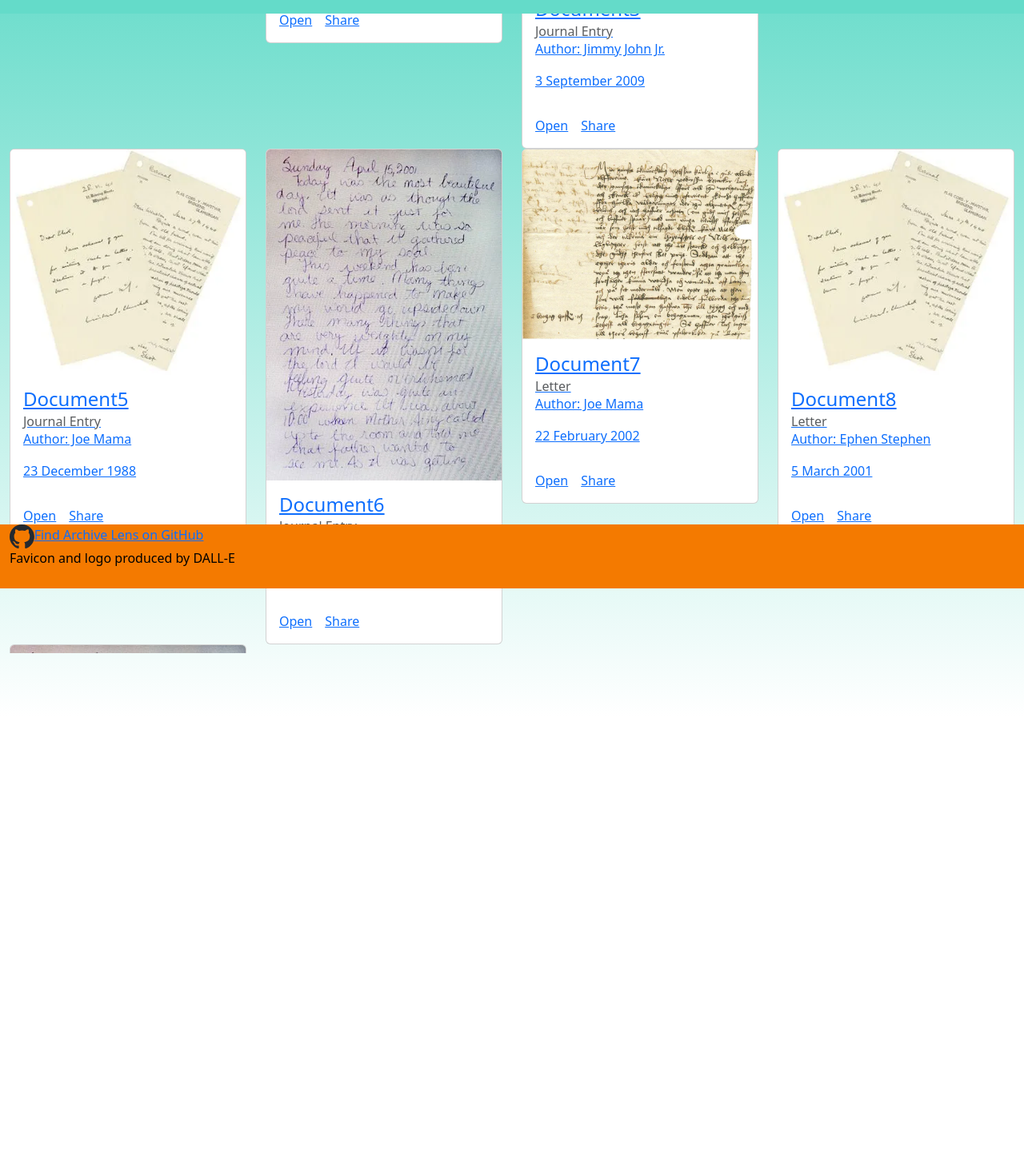
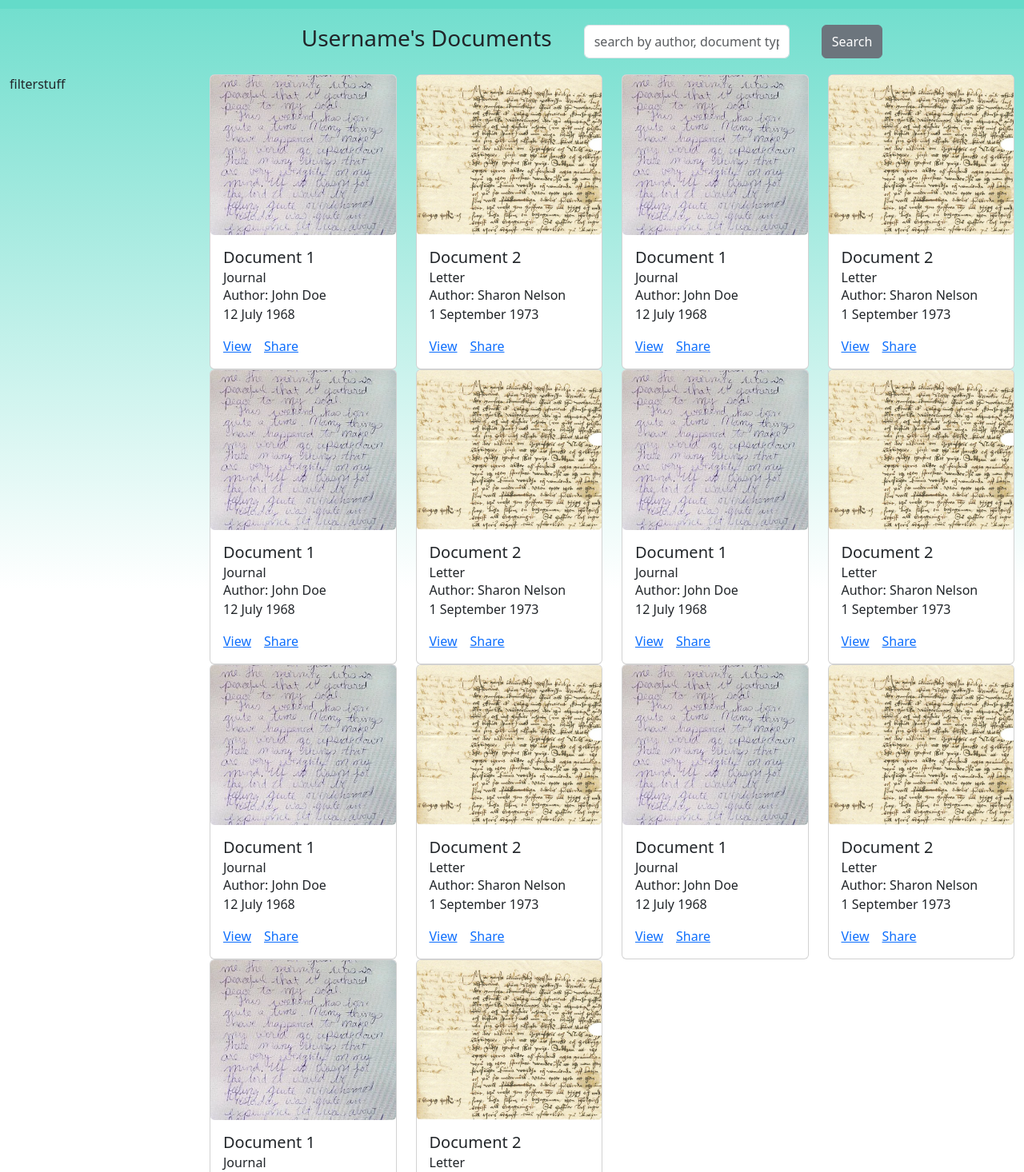
Before and after one commit to ryangladden/startup, a React (Vite) app: page /docs in a window 1280 px wide. Shown: the part 64-1530 px from the top of the page at 80% size. Before the commit the page ends 961 px from the top, so only its background shows below. Built offline with nearby package versions, Linux system fonts and the light colour scheme.

Commit message:
Port doc list page to React

```diff
--- a/src/app.css
+++ b/src/app.css
@@ -9,16 +9,15 @@ main {
     flex-direction: column;
     /* overflow: auto; */
     margin: 0;
-    height: 100vh;
+    height: calc(100vh - 160px);
 }
 
 .body {
     display: flex;
     flex-direction: column;
-    height: 100%;
+    height: 100vh;
     margin: 0;
     background-image: linear-gradient(#64dbc9, white);
-    color: black !important;
     /* overflow: hidden !important; */
 }
 
@@ -84,10 +83,10 @@ footer {
     gap: 10px;
 }
 
-.welcome {
+/* .welcome {
     text-align: center;
     max-width: max-content;
-  }
+  } */
 
 .logo {
     font-family: monospace;
--- a/src/app.jsx
+++ b/src/app.jsx
@@ -11,10 +11,10 @@ import { Sharing } from './sharing/sharing';
 export default function App() {
     return (
     <BrowserRouter>
-      <div className='body bg-dark text-light'>
+      <div className='body'>
         <header className="sticky-top container-fluid">
             <nav className="navbar">
-                <img src="/logo-colorful.webp" width='50' className="logo"/><p to="docs" className="navbar-brand logo">rchive Lens</p>
+                <NavLink to="docs" className="navbar-brand logo"><img src="/logo-colorful.webp" width='50' className="logo"/>rchive Lens</NavLink>
                 <menu className="navbar-nav">
                     <li className="nav-item"><NavLink className="nav-link" to="">Login</NavLink></li>
                     <li className="nav-item"><NavLink className="nav-link" to="docs">Documents</NavLink></li>
@@ -29,9 +29,10 @@ export default function App() {
             <Route path='/docs' element={<DocList />} />
             <Route path='/about' element={<About />} />
             <Route path='/sharing' element={<Sharing />} />
+            <Route path='/doc-viewer' element={<DocViewer />} />
         </Routes>
         </div>
-        <footer className="container-fluid sticky-bottom">
+        <footer className="container-fluid ">
         <div>
             <a href="https://github.com/ryangladden/startup" target="_blank">
                 <img src="github-mark.svg" height="30"/>Find Archive Lens on GitHub</a>
--- a/src/doc_list/doc_list.css
+++ b/src/doc_list/doc_list.css
@@ -1,6 +1,7 @@
 main {
     display: flex;
     flex-direction: column;
+    height: 100%
 }
 
 .doc-list-header {
@@ -12,55 +13,31 @@ main {
 
 .search-input {
     flex: 1;
-    width: 300px;
+    /* width: 300px; */
+}
+
+.doc-list {
+    flex: 1;
+    display: flex;
+    flex-direction: row;
+    height: 100%;
+}
+
+.doc-list-cards {
+    flex: 1;
+    overflow:scroll;
+}
+
+.doc-list-filter {
+    flex: 0 250px;
 }
 
 h3 {
     padding-left: 200px;
 }
 
-.container-fluid {
-    display: flex;
-    flex-direction: row;
-    overflow: auto;
-}
-
 .filter {
     flex: 0 250px;
-}
-
-.card-deck {
-    overflow: auto;
-    flex: 1;
-    justify-content: space-between;
-    align-items: center;
-    margin: 5px;
-}
-
-.card {
-    margin: 15px;
-}
-
-.card-nav {
-    display: flex;
-    flex-direction: row;
-    justify-content: center;
-    gap: 40px;
-}
-
-.card-img-top {
-    object-fit: cover;
-    height: 180px;
-    width: 100%;
-}
-
-.card > a {
-    text-decoration: none;
-    color: black;
-}
-
-.card-text {
-    margin-bottom: 0;
 }
 
 @media (max-width: 700px) {
--- a/src/doc_list/doc_list.jsx
+++ b/src/doc_list/doc_list.jsx
@@ -1,171 +1,257 @@
 import React from 'react';
+import Card from 'react-bootstrap/Card';
+import Row from 'react-bootstrap/Row';
+import Col from 'react-bootstrap/Col';
+import { Link } from 'react-router-dom';
+import './doc_list.css'
 
 export function DocList() {
     return (
         <main>
-    <section class="doc-list-header inline">
+            <div className="doc-list-header">
                 <h3>Username's Documents</h3>
-        <input type="text" class="form-control search-input" placeholder="search by author, document type, date..."/>
-        <button class="btn btn-secondary">Search</button>
-    </section>
-    <div class="container-fluid">
-        <div class="filter">
+                <input type="text" className="form-control search-input" placeholder="search by author, document type, date..." />
+                <button className="btn btn-secondary">Search</button>
+            </div>
+            <div className="container-fluid doc-list">
+                <div className="doc-list-filter">
                     <p>filterstuff</p>
                 </div>
-        <div class="card-deck row">
-            <div class="col-md-3 col-sm-4 col-6">
-                <div class="card">
-                    <a href="doc-viewer.html">
-                        <img src="letter.png" class="card-img-top"/>
-                        <div class="card-body">
-                            <h4 class="card-title">Document1</h4>
-                            <h6 class="card-subtitle text-muted">Letter</h6>
-                            <p class="card-text">Author</p>
-                            <p class="card-text">Date</p>
-                        </div>
-                    </a>
-                        <div class="card-body card-nav">
-                            <a href="doc-viewer.html" class="card-link">Open</a>
-                            <a href="sharing.html" class="card-link">Share</a>
-                        </div>
-                </div>
-            </div>
-            <div class="col-md-3 col-sm-4 col-6">
-                <div class="card">
-                    <a href="doc-viewer.html">
-                        <img src="letter2.png" class="card-img-top"/>
-                        <div class="card-body">
-                            <h4 class="card-title">Document2</h4>
-                            <h6 class="card-subtitle text-muted">Letter</h6>
-                            <p class="card-text">Author: Jimmy John</p>
-                            <p class="card-text">1 April 1999</p>
-                        </div>
-                    </a>
-                        <div class="card-body card-nav">
-                            <a href="doc-viewer.html" class="card-link">Open</a>
-                            <a href="sharing.html" class="card-link">Share</a>
-                        </div>
-                </div>
-            </div>
-            <div class="col-md-3 col-sm-4 col-6">
-                <div class="card">
-                    <a href="doc-viewer.html">
-                        <img src="journal.png" class="card-img-top"/>
-                        <div class="card-body">
-                            <h4 class="card-title">Document3</h4>
-                            <h6 class="card-subtitle text-muted">Journal Entry</h6>
-                            <p class="card-text">Author: Jimmy John Jr.</p>
-                            <p class="card-text">3 September 2009</p>
-                        </div>
-                    </a>
-                        <div class="card-body card-nav">
-                            <a href="doc-viewer.html" class="card-link">Open</a>
-                            <a href="sharing.html" class="card-link">Share</a>
-                        </div>
-                </div>
-            </div>
-            <div class="col-md-3 col-sm-4 col-6">
-                <div class="card">
-                    <a href="doc-viewer.html">
-                        <img src="letter.png" class="card-img-top"/>
-                        <div class="card-body">
-                            <h4 class="card-title">Document4</h4>
-                            <h6 class="card-subtitle text-muted">Letter</h6>
-                            <p class="card-text">Author: Ephen Stephen</p>
-                            <p class="card-text">14 January 1967</p>
-                        </div>
-                    </a>
-                        <div class="card-body card-nav">
-                            <a href="doc-viewer.html" class="card-link">Open</a>
-                            <a href="sharing.html" class="card-link">Share</a>
-                        </div>
-                </div>
-            </div>
-            <div class="col-md-3 col-sm-4 col-6">
-                <div class="card">
-                    <a href="doc-viewer.html">
-                        <img src="letter2.png" class="card-img-top"/>
-                        <div class="card-body">
-                            <h4 class="card-title">Document5</h4>
-                            <h6 class="card-subtitle text-muted">Journal Entry</h6>
-                            <p class="card-text">Author: Joe Mama</p>
-                            <p class="card-text">23 December 1988</p>
-                        </div>
-                    </a>
-                        <div class="card-body card-nav">
-                            <a href="doc-viewer.html" class="card-link">Open</a>
-                            <a href="sharing.html" class="card-link">Share</a>
-                        </div>
-                </div>
-            </div>
-            <div class="col-md-3 col-sm-4 col-6">
-                <div class="card">
-                    <a href="doc-viewer.html">
-                        <img src="journal.png" class="card-img-top"/>
-                        <div class="card-body">
-                            <h4 class="card-title">Document6</h4>
-                            <h6 class="card-subtitle text-muted">Journal Entry</h6>
-                            <p class="card-text">Author: Jimmy John</p>
-                            <p class="card-text">19 June 2000</p>
-                        </div>
-                    </a>
-                        <div class="card-body card-nav">
-                            <a href="doc-viewer.html" class="card-link">Open</a>
-                            <a href="sharing.html" class="card-link">Share</a>
-                        </div>
-                </div>
-            </div>
-            <div class="col-md-3 col-sm-4 col-6">
-                <div class="card">
-                    <a href="doc-viewer.html">
-                        <img src="letter.png" class="card-img-top"/>
-                        <div class="card-body">
-                            <h4 class="card-title">Document7</h4>
-                            <h6 class="card-subtitle text-muted">Letter</h6>
-                            <p class="card-text">Author: Joe Mama</p>
-                            <p class="card-text">22 February 2002</p>
-                        </div>
-                    </a>
-                        <div class="card-body card-nav">
-                            <a href="doc-viewer.html" class="card-link">Open</a>
-                            <a href="sharing.html" class="card-link">Share</a>
-                        </div>
-                </div>
-            </div>
-            <div class="col-md-3 col-sm-4 col-6">
-                <div class="card">
-                    <a href="doc-viewer.html">
-                        <img src="letter2.png" class="card-img-top"/>
-                        <div class="card-body">
-                            <h4 class="card-title">Document8</h4>
-                            <h6 class="card-subtitle text-muted">Letter</h6>
-                            <p class="card-text">Author: Ephen Stephen</p>
-                            <p class="card-text">5 March 2001</p>
-                        </div>
-                    </a>
-                        <div class="card-body card-nav">
-                            <a href="doc-viewer.html" class="card-link">Open</a>
-                            <a href="sharing.html" class="card-link">Share</a>
-                        </div>
-                </div>
-            </div>
-            <div class="col-md-3 col-sm-4 col-6">
-                <div class="card">
-                    <a href="doc-viewer.html">
-                        <img src="journal.png" class="card-img-top"/>
-                        <div class="card-body">
-                            <h4 class="card-title">Document9</h4>
-                            <h6 class="card-subtitle text-muted">Journal Entry</h6>
-                            <p class="card-text">Author: Jimmy John Jr.</p>
-                            <p class="card-text">29 February 2004</p>
-                        </div>
-                    </a>
-                        <div class="card-body card-nav">
-                            <a href="doc-viewer.html" class="card-link">Open</a>
-                            <a href="sharing.html" class="card-link">Share</a>
-                        </div>
-                </div>
-            </div>
+                <div className="doc-list-cards">
+                    <Row xs={1} sm={2} md={3} lg={4}>
+                        <Col>
+
+                                <Card>
+                                    <Link to='/doc-viewer'>
+                                    <Card.Img variant="top" src="journal.png" className='card-img' style={{ height: '200px', objectFit: 'cover' }} />
+                                    </Link>
+                                    <Card.Body>
+                                        <Card.Title>Document 1</Card.Title>
+                                        <Card.Subtitle>Journal</Card.Subtitle>
+                                        <Card.Text>
+                                            <div>Author: John Doe</div>
+                                            <div>12 July 1968</div>
+                                        </Card.Text>
+                                        <Card.Link to="/doc-viewer">View</Card.Link>
+                                        <Card.Link to="/sharing">Share</Card.Link>
+                                    </Card.Body>
+                                </Card>
+                        </Col>
+                            <Col>
+                                <Card>
+                                    <Card.Img variant="top" src="letter.png" className='card-img' style={{ height: '200px', objectFit: 'cover' }} />
+                                    <Card.Body>
+                                        <Card.Title>Document 2</Card.Title>
+                                        <Card.Subtitle>Letter</Card.Subtitle>
+                                        <Card.Text>
+                                            <div>Author: Sharon Nelson</div>
+                                            <div>1 September 1973</div>
+                                        </Card.Text>
+                                        <Card.Link to="/doc-viewer">View</Card.Link>
+                                        <Card.Link to="/sharing">Share</Card.Link>
+                                    </Card.Body>
+                                </Card>
+                            </Col>
+                            <Col>
+
+<Card>
+    <Link to='/doc-viewer'>
+    <Card.Img variant="top" src="journal.png" className='card-img' style={{ height: '200px', objectFit: 'cover' }} />
+    </Link>
+    <Card.Body>
+        <Card.Title>Document 1</Card.Title>
+        <Card.Subtitle>Journal</Card.Subtitle>
+        <Card.Text>
+            <div>Author: John Doe</div>
+            <div>12 July 1968</div>
+        </Card.Text>
+        <Card.Link to="/doc-viewer">View</Card.Link>
+        <Card.Link to="/sharing">Share</Card.Link>
+    </Card.Body>
+</Card>
+</Col>
+<Col>
+<Card>
+    <Card.Img variant="top" src="letter.png" className='card-img' style={{ height: '200px', objectFit: 'cover' }} />
+    <Card.Body>
+        <Card.Title>Document 2</Card.Title>
+        <Card.Subtitle>Letter</Card.Subtitle>
+        <Card.Text>
+            <div>Author: Sharon Nelson</div>
+            <div>1 September 1973</div>
+        </Card.Text>
+        <Card.Link to="/doc-viewer">View</Card.Link>
+        <Card.Link to="/sharing">Share</Card.Link>
+    </Card.Body>
+</Card>
+</Col>
+<Col>
+
+<Card>
+    <Link to='/doc-viewer'>
+    <Card.Img variant="top" src="journal.png" className='card-img' style={{ height: '200px', objectFit: 'cover' }} />
+    </Link>
+    <Card.Body>
+        <Card.Title>Document 1</Card.Title>
+        <Card.Subtitle>Journal</Card.Subtitle>
+        <Card.Text>
+            <div>Author: John Doe</div>
+            <div>12 July 1968</div>
+        </Card.Text>
+        <Card.Link to="/doc-viewer">View</Card.Link>
+        <Card.Link to="/sharing">Share</Card.Link>
+    </Card.Body>
+</Card>
+</Col>
+<Col>
+<Card>
+    <Card.Img variant="top" src="letter.png" className='card-img' style={{ height: '200px', objectFit: 'cover' }} />
+    <Card.Body>
+        <Card.Title>Document 2</Card.Title>
+        <Card.Subtitle>Letter</Card.Subtitle>
+        <Card.Text>
+            <div>Author: Sharon Nelson</div>
+            <div>1 September 1973</div>
+        </Card.Text>
+        <Card.Link to="/doc-viewer">View</Card.Link>
+        <Card.Link to="/sharing">Share</Card.Link>
+    </Card.Body>
+</Card>
+</Col>
+<Col>
+
+<Card>
+    <Link to='/doc-viewer'>
+    <Card.Img variant="top" src="journal.png" className='card-img' style={{ height: '200px', objectFit: 'cover' }} />
+    </Link>
+    <Card.Body>
+        <Card.Title>Document 1</Card.Title>
+        <Card.Subtitle>Journal</Card.Subtitle>
+        <Card.Text>
+            <div>Author: John Doe</div>
+            <div>12 July 1968</div>
+        </Card.Text>
+        <Card.Link to="/doc-viewer">View</Card.Link>
+        <Card.Link to="/sharing">Share</Card.Link>
+    </Card.Body>
+</Card>
+</Col>
+<Col>
+<Card>
+    <Card.Img variant="top" src="letter.png" className='card-img' style={{ height: '200px', objectFit: 'cover' }} />
+    <Card.Body>
+        <Card.Title>Document 2</Card.Title>
+        <Card.Subtitle>Letter</Card.Subtitle>
+        <Card.Text>
+            <div>Author: Sharon Nelson</div>
+            <div>1 September 1973</div>
+        </Card.Text>
+        <Card.Link to="/doc-viewer">View</Card.Link>
+        <Card.Link to="/sharing">Share</Card.Link>
+    </Card.Body>
+</Card>
+</Col>
+<Col>
+
+<Card>
+    <Link to='/doc-viewer'>
+    <Card.Img variant="top" src="journal.png" className='card-img' style={{ height: '200px', objectFit: 'cover' }} />
+    </Link>
+    <Card.Body>
+        <Card.Title>Document 1</Card.Title>
+        <Card.Subtitle>Journal</Card.Subtitle>
+        <Card.Text>
+            <div>Author: John Doe</div>
+            <div>12 July 1968</div>
+        </Card.Text>
+        <Card.Link to="/doc-viewer">View</Card.Link>
+        <Card.Link to="/sharing">Share</Card.Link>
+    </Card.Body>
+</Card>
+</Col>
+<Col>
+<Card>
+    <Card.Img variant="top" src="letter.png" className='card-img' style={{ height: '200px', objectFit: 'cover' }} />
+    <Card.Body>
+        <Card.Title>Document 2</Card.Title>
+        <Card.Subtitle>Letter</Card.Subtitle>
+        <Card.Text>
+            <div>Author: Sharon Nelson</div>
+            <div>1 September 1973</div>
+        </Card.Text>
+        <Card.Link to="/doc-viewer">View</Card.Link>
+        <Card.Link to="/sharing">Share</Card.Link>
+    </Card.Body>
+</Card>
+</Col>
+<Col>
+
+<Card>
+    <Link to='/doc-viewer'>
+    <Card.Img variant="top" src="journal.png" className='card-img' style={{ height: '200px', objectFit: 'cover' }} />
+    </Link>
+    <Card.Body>
+        <Card.Title>Document 1</Card.Title>
+        <Card.Subtitle>Journal</Card.Subtitle>
+        <Card.Text>
+            <div>Author: John Doe</div>
+            <div>12 July 1968</div>
+        </Card.Text>
+        <Card.Link to="/doc-viewer">View</Card.Link>
+        <Card.Link to="/sharing">Share</Card.Link>
+    </Card.Body>
+</Card>
+</Col>
+<Col>
+<Card>
+    <Card.Img variant="top" src="letter.png" className='card-img' style={{ height: '200px', objectFit: 'cover' }} />
+    <Card.Body>
+        <Card.Title>Document 2</Card.Title>
+        <Card.Subtitle>Letter</Card.Subtitle>
+        <Card.Text>
+            <div>Author: Sharon Nelson</div>
+            <div>1 September 1973</div>
+        </Card.Text>
+        <Card.Link to="/doc-viewer">View</Card.Link>
+        <Card.Link to="/sharing">Share</Card.Link>
+    </Card.Body>
+</Card>
+</Col>
+                        <Col>
+
+                                <Card>
+                                    <Link to='/doc-viewer'>
+                                    <Card.Img variant="top" src="journal.png" className='card-img' style={{ height: '200px', objectFit: 'cover' }} />
+                                    </Link>
+                                    <Card.Body>
+                                        <Card.Title>Document 1</Card.Title>
+                                        <Card.Subtitle>Journal</Card.Subtitle>
+                                        <Card.Text>
+                                            <div>Author: John Doe</div>
+                                            <div>12 July 1968</div>
+                                        </Card.Text>
+                                        <Card.Link to="/doc-viewer">View</Card.Link>
+                                        <Card.Link to="/sharing">Share</Card.Link>
+                                    </Card.Body>
+                                </Card>
+                        </Col>
+                            <Col>
+                                <Card>
+                                    <Card.Img variant="top" src="letter.png" className='card-img' style={{ height: '200px', objectFit: 'cover' }} />
+                                    <Card.Body>
+                                        <Card.Title>Document 2</Card.Title>
+                                        <Card.Subtitle>Letter</Card.Subtitle>
+                                        <Card.Text>
+                                            <div>Author: Sharon Nelson</div>
+                                            <div>1 September 1973</div>
+                                        </Card.Text>
+                                        <Card.Link to="/doc-viewer">View</Card.Link>
+                                        <Card.Link to="/sharing">Share</Card.Link>
+                                    </Card.Body>
+                                </Card>
+                            </Col>
+                    </Row>
+
                 </div>
             </div>
         </main>
```
Also changed, not shown: src/login/login.jsx (+4 -4 lines). Lines whose indentation alone changed are shown as unchanged.
